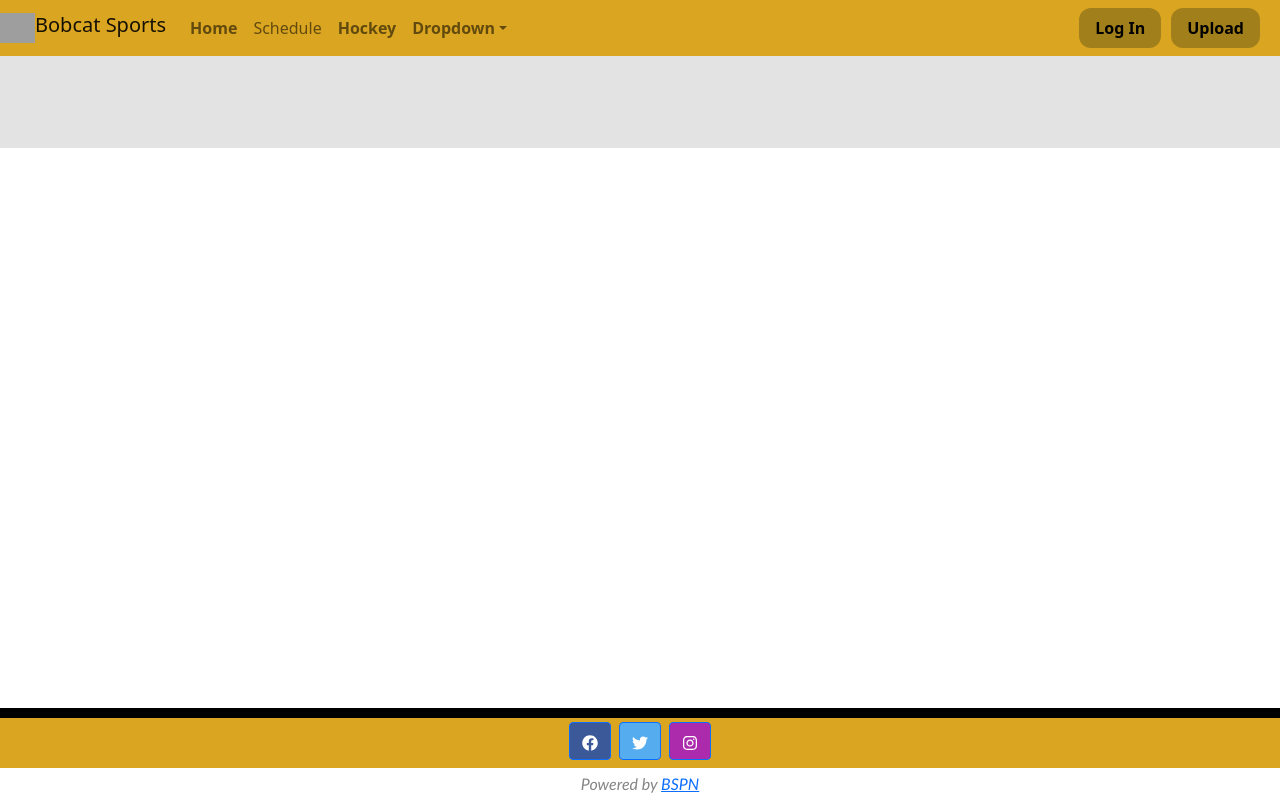
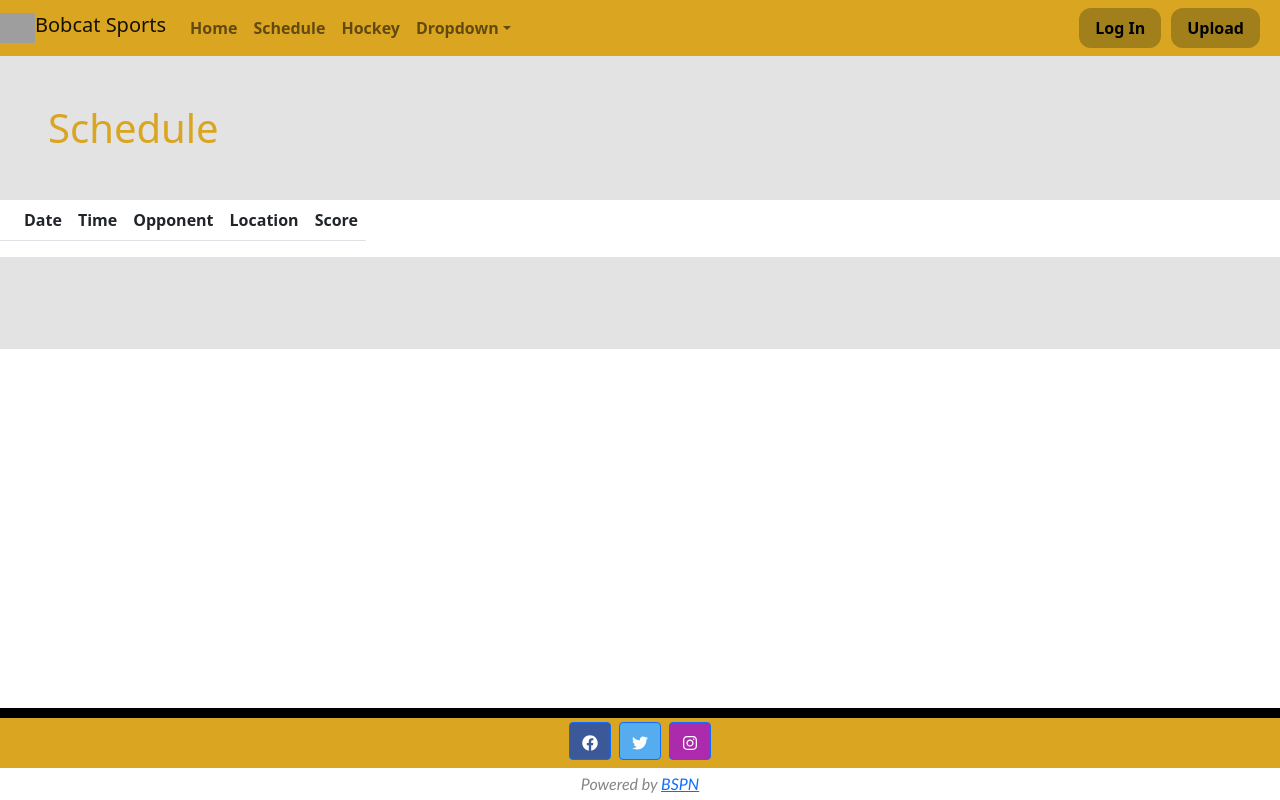
Before and after one commit to jacklayfield/BSPN, a React (Create React App) app in the folder bspn-app/: page /schedule in a window 1280 px wide. Built offline with nearby package versions, Linux system fonts and the light colour scheme; grey boxes are pictures that could not be loaded.

Commit message:
more schedule changes

```diff
--- a/bspn-app/src/App.js
+++ b/bspn-app/src/App.js
@@ -17,7 +17,7 @@ class App extends Component {
           <Route exact path="/" element={<Football />} />
           <Route path="/hockey" element={<Hockey />} />
           <Route path="/modal" element={<Modal />} />
-          <Route exact path="/schedule" element={<Schedule />} />
+          <Route path="/schedule" element={<Schedule />} />
         </Routes>
       </div>
     );
--- a/bspn-app/src/components/navBar.jsx
+++ b/bspn-app/src/components/navBar.jsx
@@ -45,7 +45,7 @@ export function NavBar() {
             </a>
           </li>
           <li className="nav-item active">
-            <a className="nav-link" href="/schedule">
+            <a style={{ fontWeight: "bold" }} className="nav-link" href="/schedule">
               Schedule
             </a>
           </li>
--- a/bspn-app/src/index.js
+++ b/bspn-app/src/index.js
@@ -7,6 +7,7 @@ import "bootstrap/dist/css/bootstrap.min.css";
 import { Hockey } from "./pages/sports-pages/hockey";
 import Home from "./pages/misc/home";
 import { Football } from "./pages/sports-pages/football";
+import { Schedule } from "./pages/schedule";
 import { Upload } from "./pages/misc/upload";
 import { Login } from "./pages/misc/login";
 import { PageLayout } from "./components/pageLayout";
@@ -19,6 +20,7 @@ ReactDOM.render(
         <Route path="/" element={<Home />} />
         <Route path="/hockey" element={<Hockey />} />
         <Route path="/football" element={<Football />} />
+        <Route path="/schedule" element={<Schedule />} />
         <Route path="/upload" element={<Upload />} />
         <Route path="/login" element={<Login />} />
         <Route path="/post/:postId" element={<ArticlePage />} />
--- a/bspn-app/src/pages/schedule.jsx
+++ b/bspn-app/src/pages/schedule.jsx
@@ -1,2 +1,40 @@
-export default function Schedule() {
+import "../styling/body.css";
+import "bootstrap/dist/css/bootstrap.min.css";
+import "bootstrap/dist/js/bootstrap.bundle.min.js";
+import React from "react";
+
+export function Schedule() {
+
+    return (
+        <div>
+            <div class="m-5">
+                <h1>Schedule</h1>
+            </div>
+            <body>
+            <div id="schedule" class="table table-hover">
+                    <thead>
+                        <tr>
+                            <th></th>
+                            <th class="text-center">Date</th>
+                            <th class="text-center">Time</th>
+                            <th class="text-center">Opponent</th>
+                            <th class="text-center">Location</th>
+                            <th class="text-center">Score</th>
+
+
+
+
+
+                        </tr>
+                    </thead>
+                    <tbody></tbody>
+            </div>
+        </body>
+
+        </div>
+
+
+
+    );
+
 }
```
